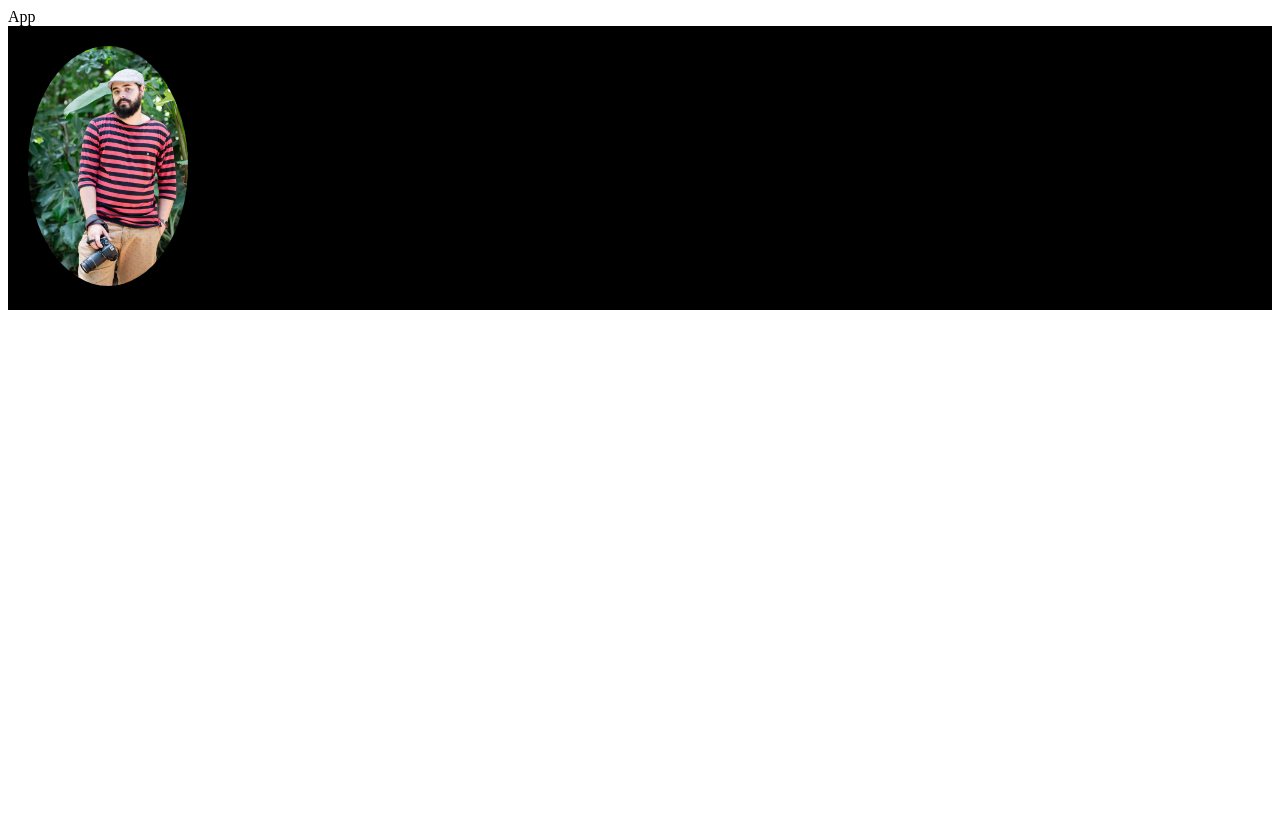
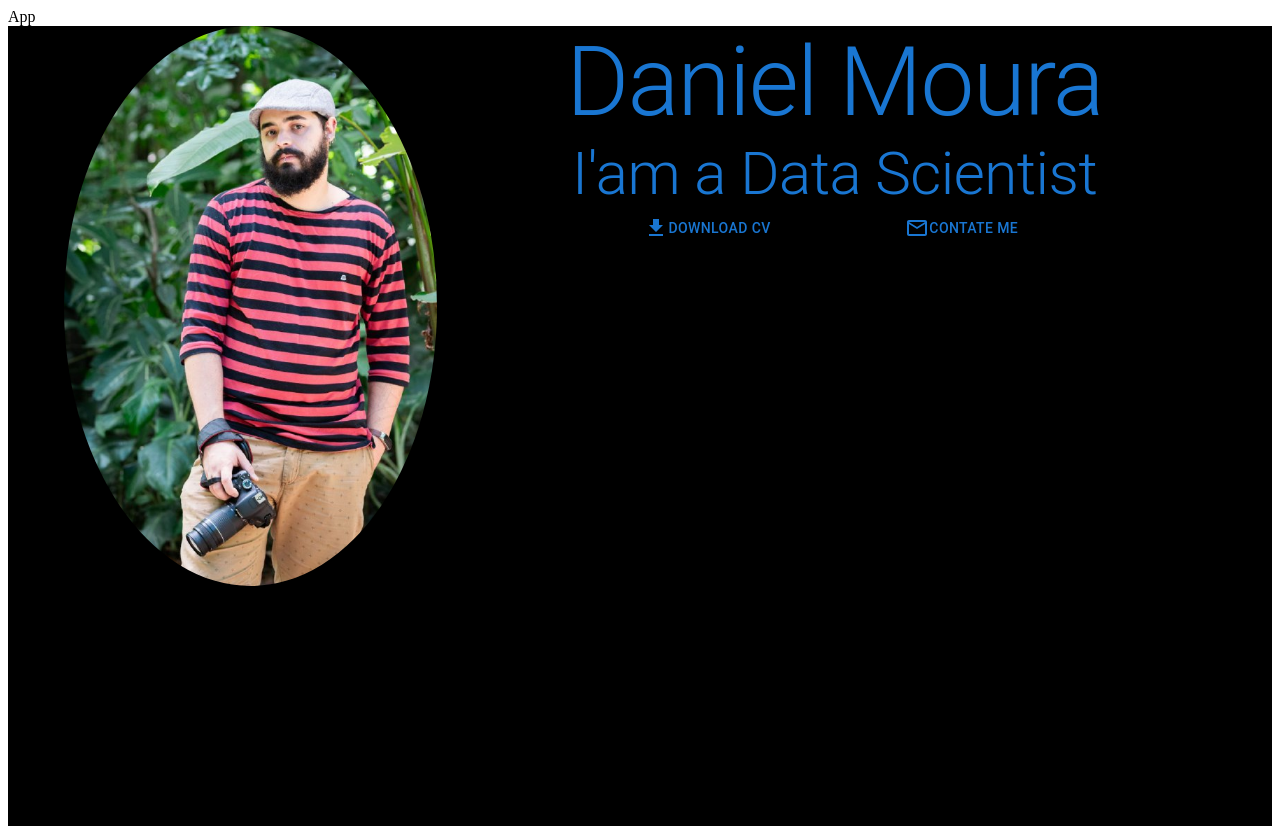
Before and after one commit to dmourasi/portifolio, a React (Vite) app: page / in a window 1280 px wide. Before the commit the page ends 800 px from the top, so only its background shows below. Built offline with nearby package versions, Linux system fonts and the light colour scheme.

Commit message:
grid2 and buttons

```diff
--- a/package.json
+++ b/package.json
@@ -12,6 +12,7 @@
   "dependencies": {
     "@emotion/react": "^11.13.3",
     "@emotion/styled": "^11.13.0",
+    "@mui/icons-material": "^6.0.2",
     "@mui/material": "^6.0.2",
     "react": "^18.3.1",
     "react-dom": "^18.3.1"
--- a/src/Pages/Home/sections/Hero/Hero.tsx
+++ b/src/Pages/Home/sections/Hero/Hero.tsx
@@ -1,28 +1,47 @@
-import { Grid2, styled } from "@mui/material";
+import { Button, Container, Grid2, styled, Typography} from "@mui/material";
 import Avatar from "../../../../assets/imagens/avatar.jpg";
+import FileDownloadIcon from '@mui/icons-material/FileDownload';
+import MailOutlineIcon from '@mui/icons-material/MailOutline';
 
 const Hero = () => {
 
     const StyledHero = styled("div")(() => ({
         backgroundColor: "black",
-        padding: "20px"
+        height: "100vh"
     }));
 
     const StyledImg = styled("img")(() => ({
-        width: "30%",
-        borderRadius: "50%"
+        width: "100%",
+        borderRadius: "70%"
     }));
 
     return (
       <StyledHero>
-        <Grid2 container spacing={2}>
-          <Grid2 item xs={4}>
-            <StyledImg src={Avatar} alt="Avatar" />
+        <Container maxWidth="lg">
+          <Grid2 container spacing={2}>
+            <Grid2 size={{xs:12, md:4}}>
+              <StyledImg src={Avatar} alt="Avatar" />
+            </Grid2>
+            <Grid2 size={{xs:12, md:8}}>
+              <Typography color="primary" variant="h1" textAlign="center">Daniel Moura</Typography>
+              <Typography color="primary" variant="h2" textAlign="center">I'am a Data Scientist</Typography>
+              <Grid2 container  display="flex" justifyContent="center">
+                <Grid2 size={{xs:16, md:4}} display="flex" justifyContent="center">
+                  <Button>
+                  <FileDownloadIcon />
+                  Download CV
+                  </Button>
+                </Grid2>
+                <Grid2 size={{xs:16, md:4}} display="flex" justifyContent="center">
+                  <Button>
+                  <MailOutlineIcon />
+                  Contate me
+                  </Button>
+                </Grid2>
+              </Grid2>
+            </Grid2>
           </Grid2>
-          <Grid2 item xs={8}>
-            xs=8
-          </Grid2>
-        </Grid2>
+        </Container>
       </StyledHero>
     );
 };
```
Also changed, not shown: 1 other file (tests, documents, lock files or other folders).
